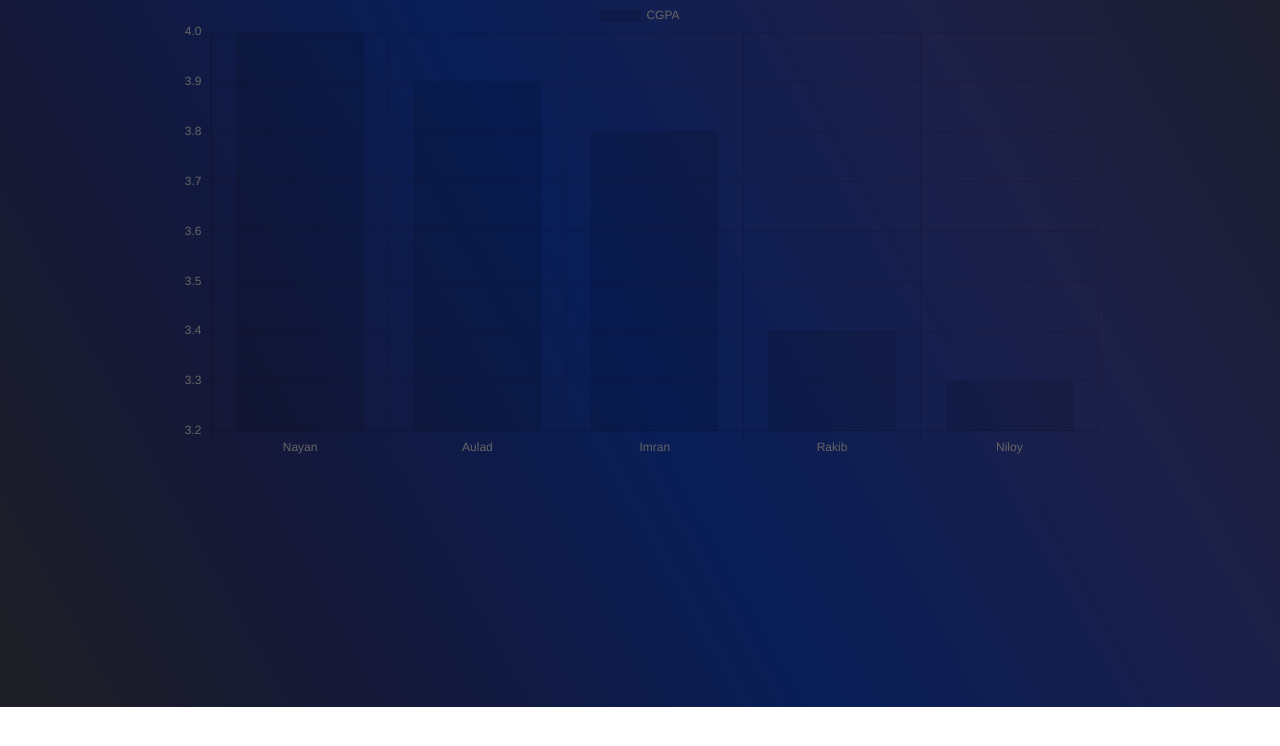
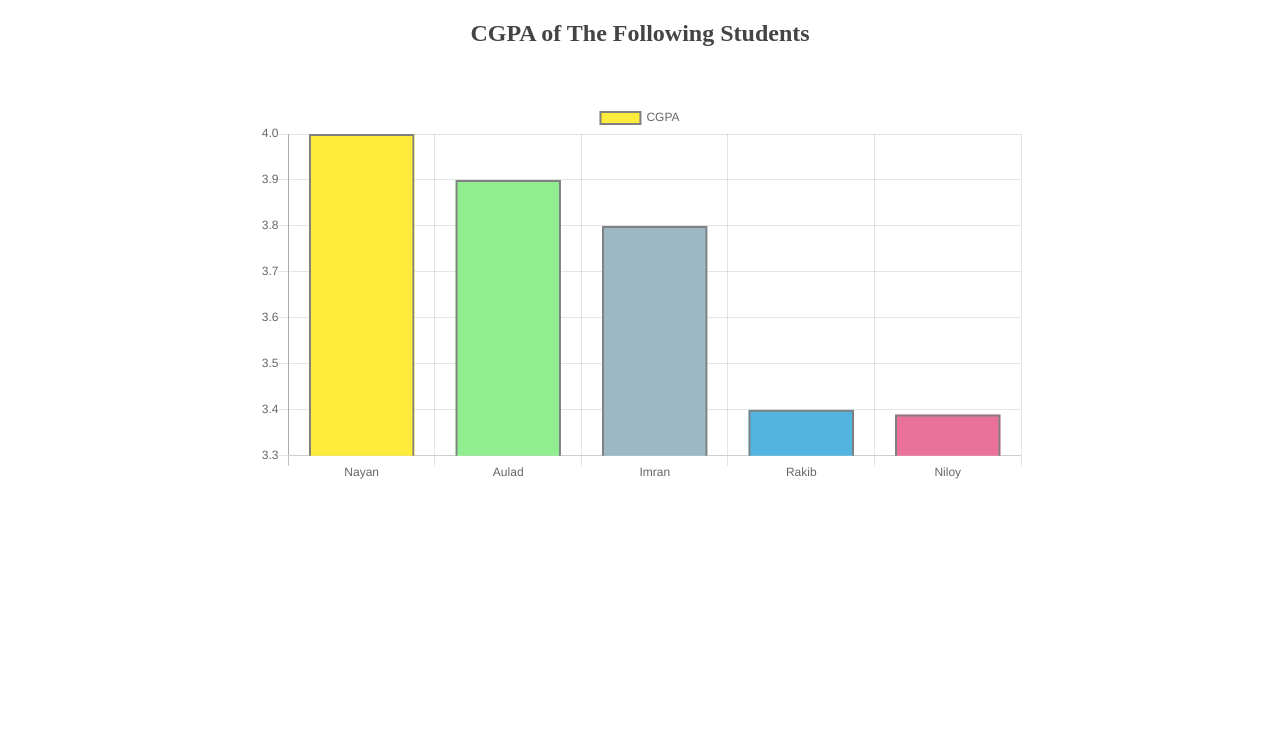
Before and after one commit to RRakib/Learning-Chart.js, a website: page index.html in a window 1280 px wide. Drawn offline with nearby package versions, Linux system fonts and the light colour scheme.

Commit message:
Adding Design To The Charts

```diff
--- a/index.html
+++ b/index.html
@@ -9,6 +9,7 @@
     <title>Chart</title>
 </head>
 <body>
+    <h2>CGPA of The Following Students</h2>
     <div class="container">
         <div class="chart">
             <canvas id="canvas">
--- a/main.css
+++ b/main.css
@@ -1,12 +1,15 @@
 body{
     margin: 0;
     padding:0;
-    background: url("./Rectangle\ 2.png") no-repeat;
-    background-size: cover;
+    height: 100vh;
+    color: #444;
+    background: #fff;
+    text-align: center;
+    font-family: Montserrat;
 }
 .container{
-    width: 90%;
-    margin: auto;
+    width: 75%;
+    margin: 55px auto;
 }
 .container .chart{
     width: 80%;
--- a/main.js
+++ b/main.js
@@ -6,8 +6,12 @@ let allChart = new Chart(myChart, {
         labels : ["Nayan" , "Aulad" , "Imran" , "Rakib" , "Niloy"],
         datasets:[{
             label : "CGPA",
-            data : [4 , 3.9 , 3.8 , 3.4 , 3.3]
-        }]
+            borderWidth: 2,
+            color: "#E2E2E2",
+            borderColor: "gray",
+            data : [4 , 3.9 , 3.8 , 3.4 , 3.39],
+            backgroundColor: ["#ffeb3b" , "lightgreen", "#9cb8c5", "#53b4e0", "#ea729a"],
+        }],
     },
     options : {}
 })
```
